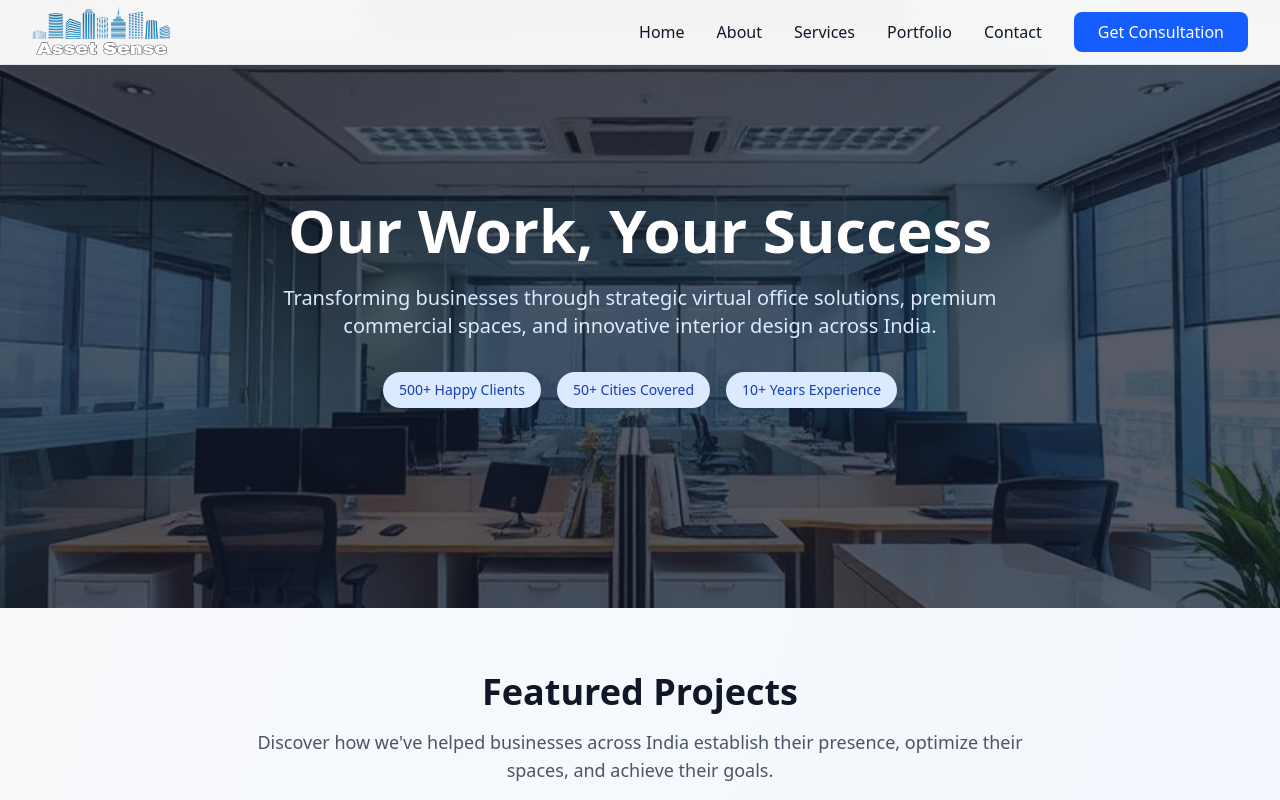
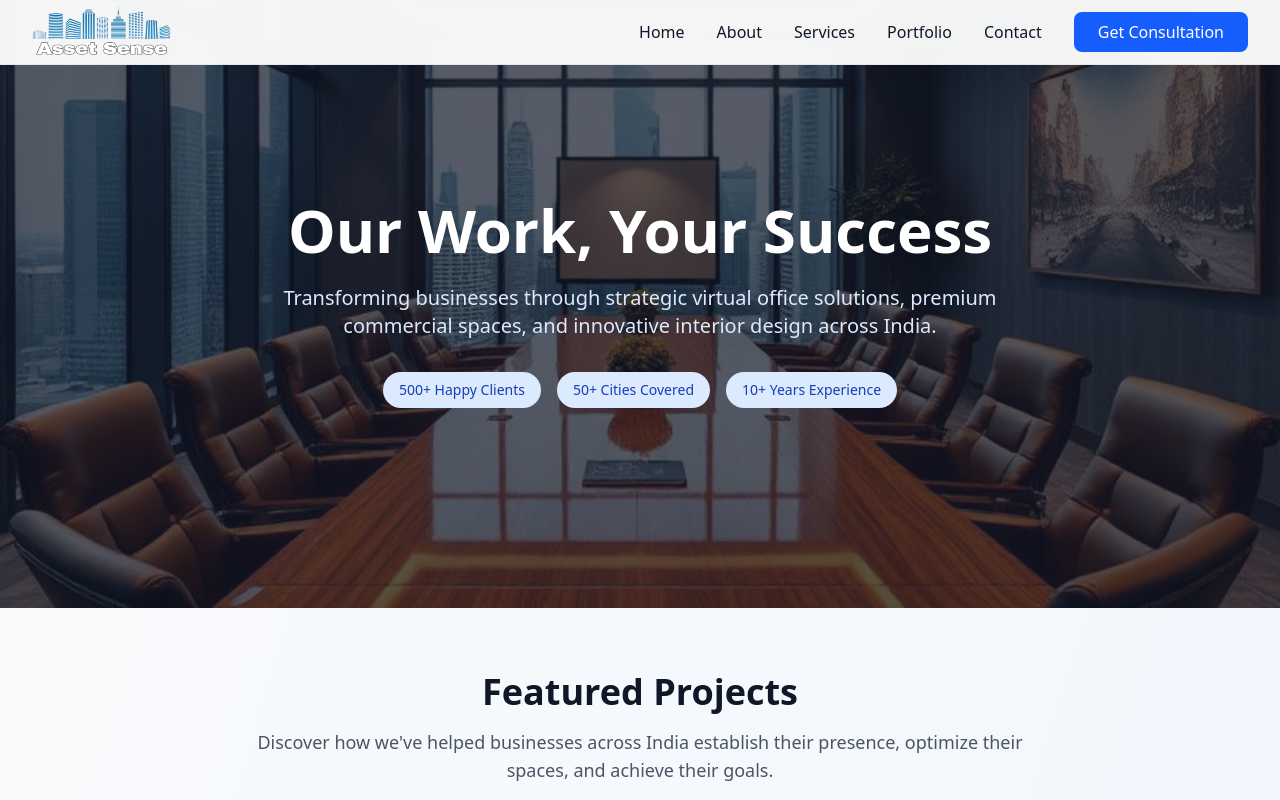
Before and after one commit to rj7075/assetsense, a React (Vite) app: page /portfolio in a window 1280 px wide. Shown: the top 800 px of the page. Built offline with nearby package versions, Linux system fonts and the light colour scheme.

Commit message:
files updated

```diff
--- a/src/Pages/PortFolio.jsx
+++ b/src/Pages/PortFolio.jsx
@@ -258,7 +258,7 @@ const Portfolio = () => {
       <section
         className="relative bg-gradient-to-r from-gray-700 to-gray-900 text-white py-50  px-4 bg-cover bg-center"
         style={{
-          backgroundImage: `url('/asset1.jpg')`, // 👈 replace with your image from public folder
+          backgroundImage: `url('/asset3.jpg')`, // 👈 replace with your image from public folder
         }}
       >
         {/* Overlay for readability */}
```
